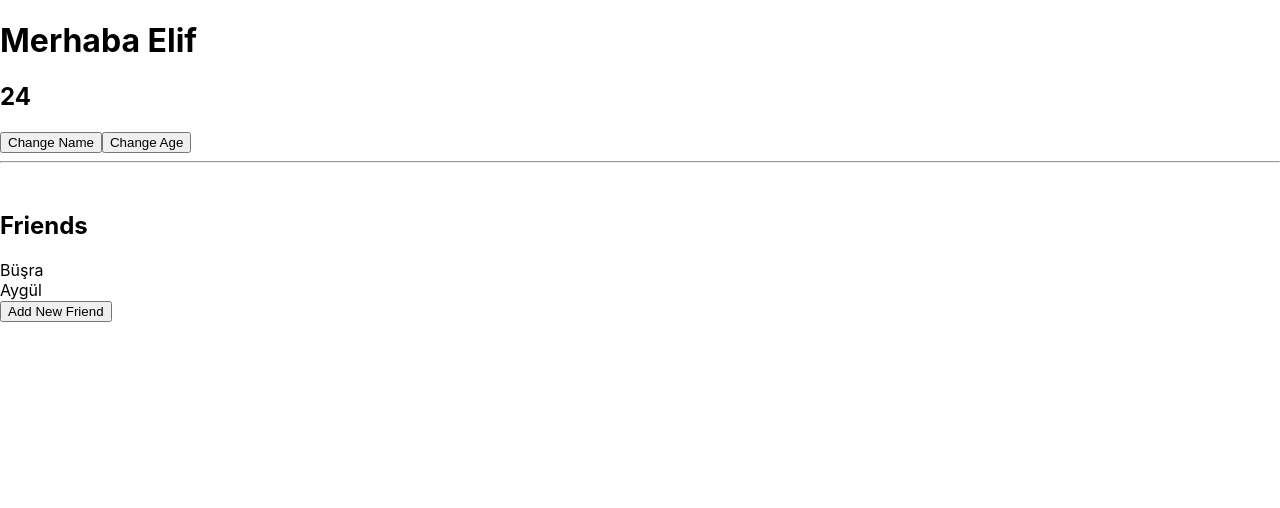
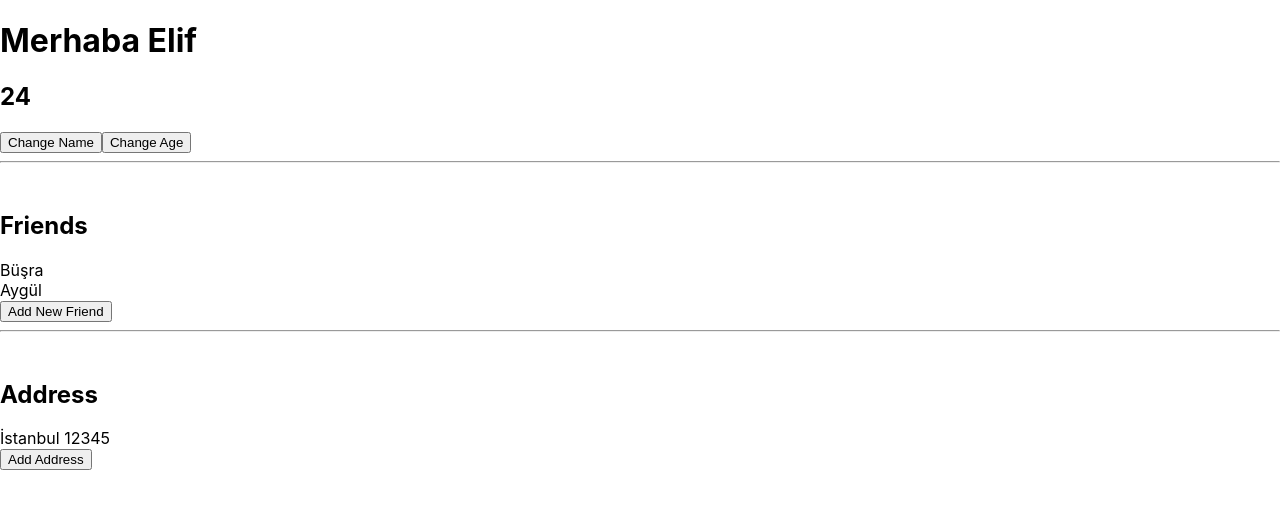
Before and after one commit to elifintizamoglu/React101, a React (Create React App) app in the folder react-project/: page / in a window 1280 px wide. Shown: the top 508 px of the page. Built offline with nearby package versions, Linux system fonts and the light colour scheme.

Commit message:
Object States

```diff
--- a/react-project/src/App.js
+++ b/react-project/src/App.js
@@ -5,6 +5,7 @@ function App() {
   const [name, setName] = useState("Elif");
   const [age, setAge] = useState(24);
   const [friends, setFriends] = useState(["Büşra", "Aygül"]);
+  const [address, setAddress] = useState({ title: "İstanbul", zip: 12345 });
 
   return (
     <div className="App">
@@ -21,10 +22,18 @@ function App() {
       {friends.map((friend, index) => (
         <div key={index}>{friend}</div>
       ))}
+      <button onClick={() => setFriends([...friends, "İlayda"])}>Add New Friend</button>
 
 
-      <button onClick={() => setFriends([...friends, "İlayda"])}>Add New Friend</button>
+      <hr />
+      <br></br>
 
+      <h2>Address</h2>
+      <div>
+        {address.title} {address.zip}
+      </div>
+
+      <button onClick={() => setAddress({ ...address, title: "Ankara", zip: 98765 })}>Add Address</button>
 
     </div>
   );
```
